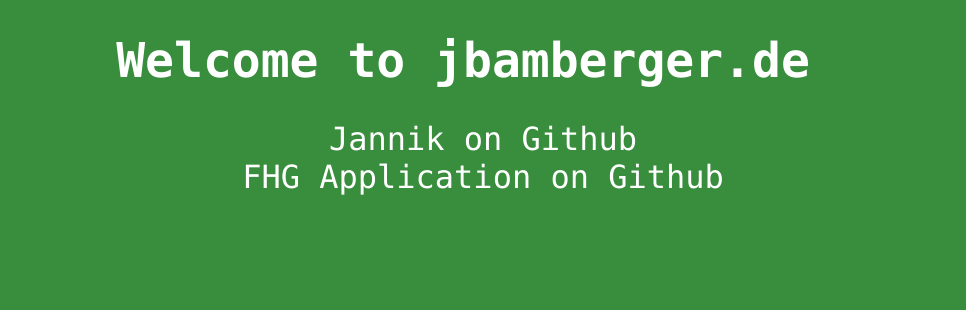
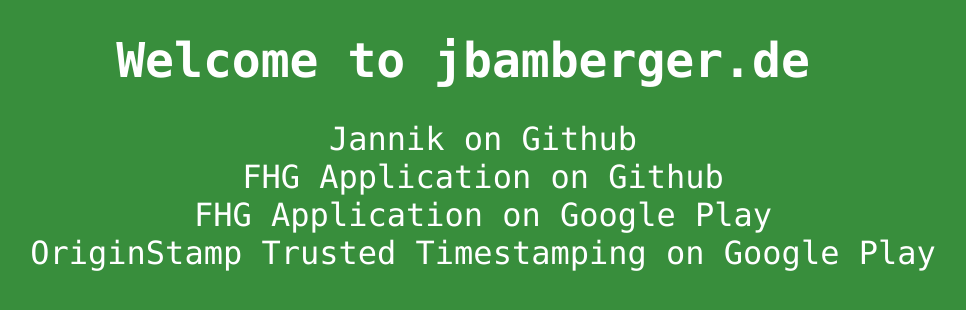
Before and after one commit to JBamberger/homepage-flask, a Flask app: page / in a window 1280 px wide. Shown: the top 310 px of the page, without its empty margins (177-1143 px from the left). Run offline with Flask 2, Linux system fonts and the light colour scheme.

Commit message:
added play store links

```diff
--- a/templates/landing_page.html
+++ b/templates/landing_page.html
@@ -11,6 +11,8 @@
 <ul>
     <li><a href="https://github.com/JBamberger" target="_blank">Jannik on Github</a></li>
     <li><a href="https://github.com/JBamberger/fhg-android-app" target="_blank">FHG Application on Github</a></li>
+    <li><a href="https://play.google.com/store/apps/details?id=xyz.jbapps.vplan" target="_blank">FHG Application on Google Play</a></li>
+    <li><a href="https://play.google.com/store/apps/details?id=kn.uni.isg.evidenceapp" target="_blank">OriginStamp Trusted Timestamping on Google Play</a></li>
 </ul>
 
 </body>
```
Also changed, not shown: 2 other files.
